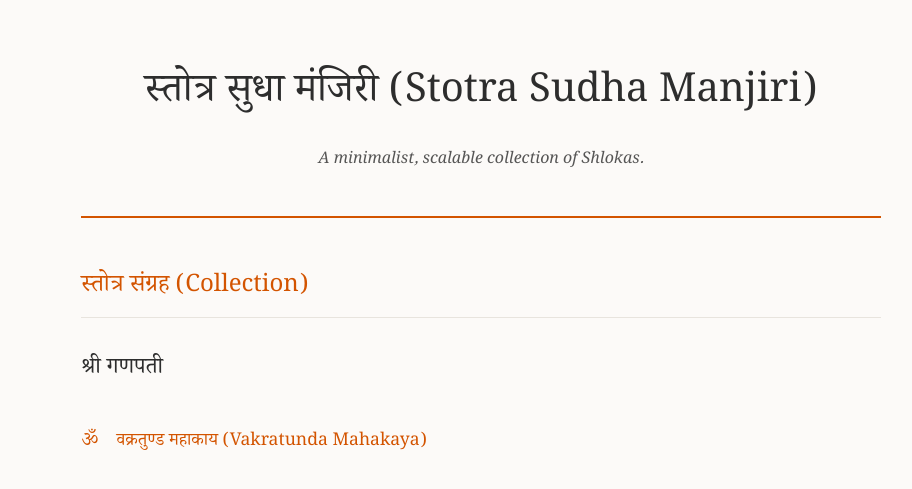
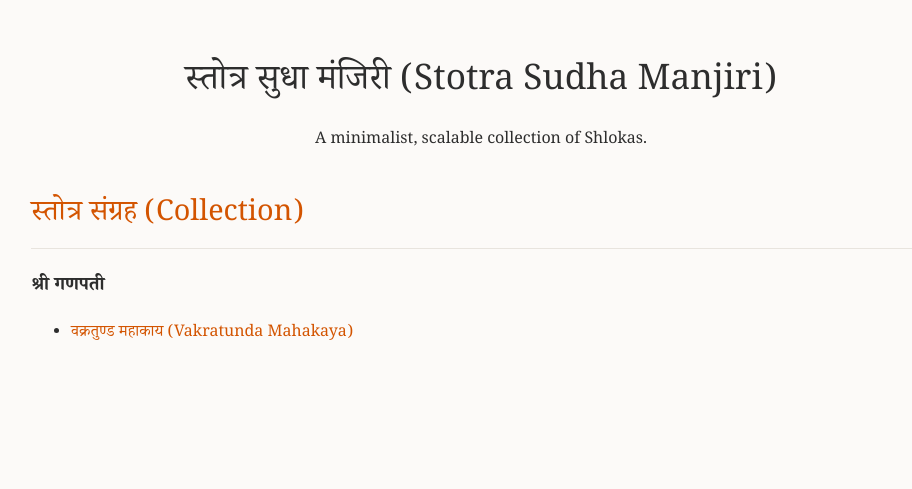
Before and after one commit to StotraSudhaManjiri/stotrasudhamanjiri.github.io, a Jekyll site: the page built from index.html, in a window 1280 px wide. Shown: the top 489 px of the page, without its empty margins (159-1071 px from the left). Built offline with Jekyll 4.4.1, drawn with Linux system fonts in a browser that asks for light colours.

Commit message:
Update default.html

```diff
--- a/_layouts/default.html
+++ b/_layouts/default.html
@@ -6,91 +6,68 @@
     <title>{{ page.title }} | {{ site.title }}</title>
     <style>
         :root {
-            --bg: #fcfaf8; /* Soft warm paper */
-            --text: #2d2d2d; /* Softer than pure black */
-            --accent: #d35400; /* Deep saffron */
-            --accent-hover: #e67e22;
-            --border: #e8e4de;
-            --card-bg: #ffffff;
+            --bg: #fcfaf8; --text: #2d2d2d; --accent: #d35400;
+            --card-bg: #ffffff; --card-hover: #fff9f5; --border: #e8e4de;
         }
-
         @media (prefers-color-scheme: dark) {
             :root {
-                --bg: #121212;
-                --text: #e8e6e3;
-                --accent: #e67e22; /* Brighter saffron for dark mode */
-                --accent-hover: #f39c12;
-                --border: #333333;
-                --card-bg: #1e1e1e;
+                --bg: #121212; --text: #e8e6e3; --accent: #e67e22;
+                --card-bg: #1e1e1e; --card-hover: #2a2a2a; --border: #333333;
             }
         }
 
         body {
-            background-color: var(--bg);
-            color: var(--text);
-            /* Elegant serif fonts for traditional text */
+            background-color: var(--bg); color: var(--text);
             font-family: "Noto Serif Devanagari", "Georgia", serif;
-            line-height: 1.8;
-            max-width: 800px;
-            margin: 0 auto;
-            padding: 2rem 1.5rem;
+            line-height: 1.6; max-width: 900px; margin: 0 auto; padding: 2rem 1.5rem;
         }
 
-        /* Dashboard Headers */
-        header {
-            text-align: center;
-            margin-bottom: 3rem;
-            border-bottom: 2px solid var(--accent);
-            padding-bottom: 1.5rem;
+        /* Typography */
+        header { text-align: center; margin-bottom: 2.5rem; }
+        h1 { font-size: 2.2rem; margin-bottom: 0.2rem; font-weight: normal; }
+        h2 { font-size: 1.8rem; font-weight: normal; color: var(--accent); border-bottom: 1px solid var(--border); padding-bottom: 0.5rem; margin-bottom: 1.5rem;}
+        a { color: var(--accent); text-decoration: none; transition: 0.2s ease; }
+        nav { margin-bottom: 2rem; font-size: 1.1rem; border-bottom: 1px solid var(--border); padding-bottom: 1rem; }
+
+        /* Auto-scaling CSS Grid for 100s of Devatas */
+        .grid {
+            display: grid;
+            grid-template-columns: repeat(auto-fill, minmax(180px, 1fr));
+            gap: 1.2rem;
         }
 
-        h1 { font-size: 2.5rem; margin-bottom: 0.2rem; font-weight: normal; }
-        header p { color: var(--text); opacity: 0.8; font-style: italic; }
+        /* Card Component */
+        .card {
+            background-color: var(--card-bg);
+            border: 1px solid var(--border);
+            border-radius: 8px;
+            padding: 1.5rem 1rem;
+            text-align: center;
+            display: flex;
+            flex-direction: column;
+            align-items: center;
+            justify-content: center;
+            box-shadow: 0 2px 5px rgba(0,0,0,0.02);
+        }
+        .card:hover {
+            background-color: var(--card-hover);
+            transform: translateY(-2px);
+            border-color: var(--accent);
+            box-shadow: 0 4px 10px rgba(211, 84, 0, 0.1);
+        }
+        .card-title { font-size: 1.3rem; margin-bottom: 0.5rem; color: var(--text); }
+        .card-subtitle { font-size: 0.9rem; color: var(--text); opacity: 0.7; }
 
-        h2 {
-            color: var(--accent);
-            border-bottom: 1px solid var(--border);
-            padding-bottom: 0.5rem;
-            margin-top: 2.5rem;
-            font-weight: normal;
+        /* Reading View */
+        .shloka-text {
+            font-size: 1.4rem; white-space: pre-wrap; text-align: center;
+            margin-top: 2rem; line-height: 2.2;
         }
 
-        h3 { margin-top: 2rem; font-size: 1.4rem; font-weight: normal; }
-
-        /* Links */
-        a { color: var(--accent); text-decoration: none; transition: color 0.2s ease; }
-        a:hover { color: var(--accent-hover); text-decoration: underline; }
-        nav { margin-bottom: 2rem; font-size: 1.1rem; }
-
-        /* Elegant Dashboard Lists */
-        ul.clean-list { list-style: none; padding: 0; }
-        ul.clean-list li {
-            margin-bottom: 0.5rem;
-            padding: 0.8rem 0;
-            border-bottom: 1px dashed var(--border);
-            font-size: 1.1rem;
-        }
-        ul.clean-list li:last-child { border-bottom: none; }
-        ul.clean-list li::before {
-            content: "ॐ ";
-            color: var(--accent);
-            margin-right: 0.8rem;
-            font-size: 1.2rem;
-        }
-
-        /* Shloka Reading Experience */
-        .shloka-text {
-            font-size: 1.4rem;
-            white-space: pre-wrap;
-            text-align: center;
-            margin-top: 2rem;
-            line-height: 2.2;
-            background-color: var(--card-bg);
-            padding: 2.5rem 1.5rem;
-            border-radius: 8px;
-            border: 1px solid var(--border);
-            box-shadow: 0 4px 12px rgba(0,0,0,0.03);
-        }
+        ul.list-view { list-style: none; padding: 0; }
+        ul.list-view li { border-bottom: 1px dashed var(--border); padding: 1rem 0; }
+        ul.list-view a { display: block; font-size: 1.2rem; }
+        ul.list-view a:hover { padding-left: 5px; } /* Micro-interaction */
     </style>
 </head>
 <body>
```
